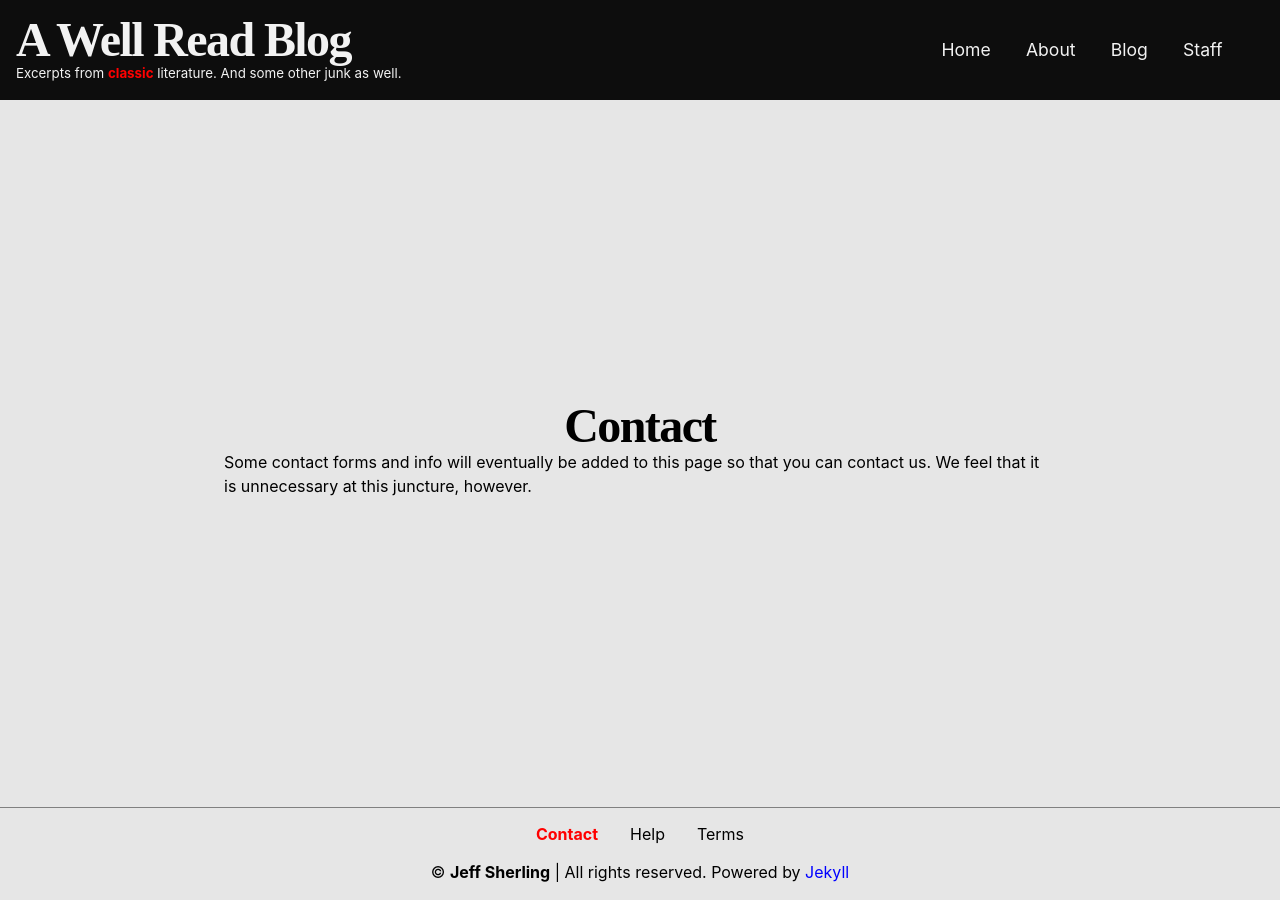
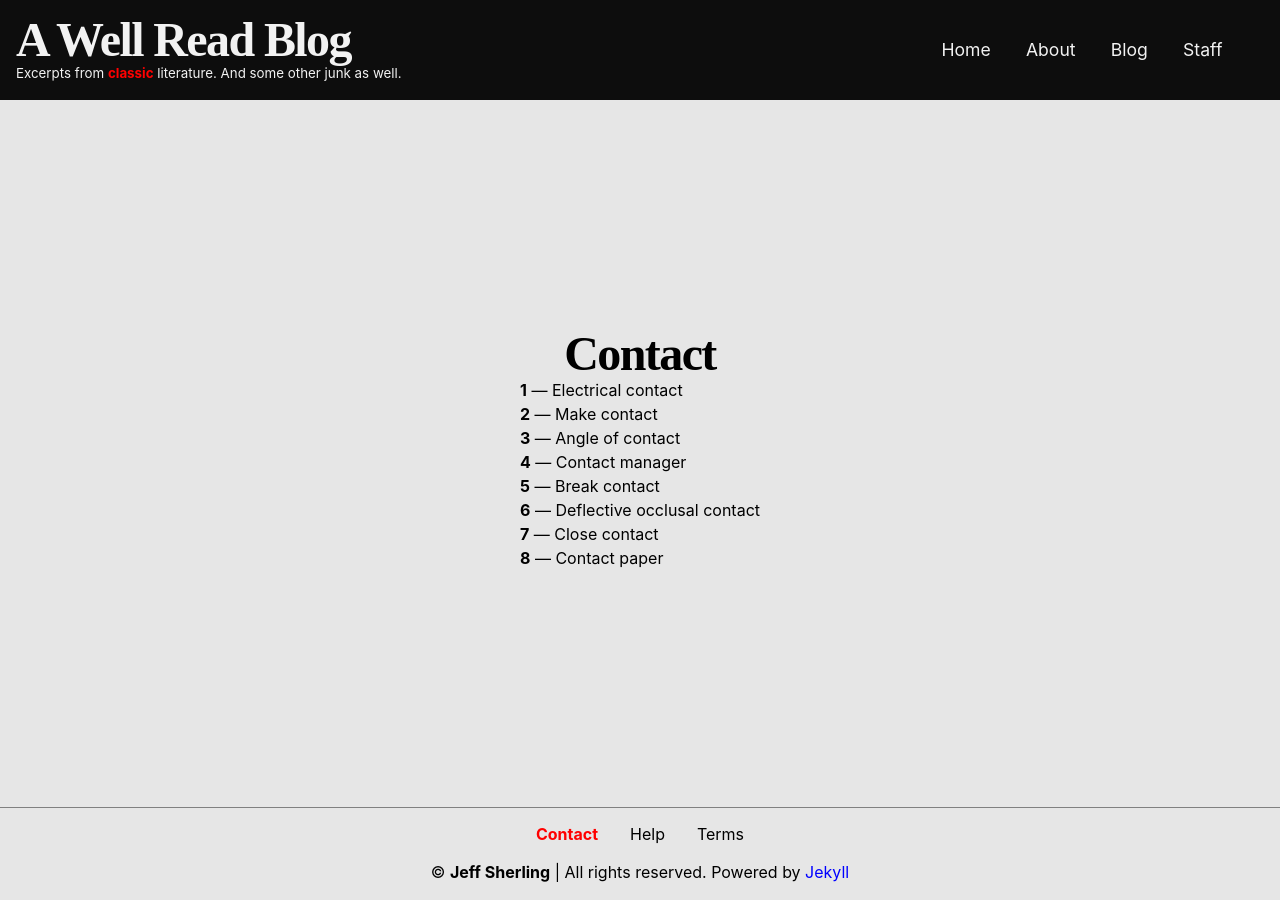
Before and after one commit to jsherling/classic-blog, a Jekyll site: the page built from contact.md, in a window 1280 px wide. Built offline with Jekyll 4.4.1, drawn with Linux system fonts in a browser that asks for light colours.

Commit message:
Update static pages and base SCSS

```diff
--- a/_sass/style/_base.scss
+++ b/_sass/style/_base.scss
@@ -80,6 +80,10 @@ a:active {
   font-weight: bold;
 }
 
+.left {
+  text-align: left;
+}
+
 @media screen and (max-width: 640px) {
   font-size: 62.5%;
   max-width: 95vw;
--- a/contact.md
+++ b/contact.md
@@ -3,5 +3,11 @@ layout: default
 ---
 # Contact
 
-Some contact forms and info will eventually be added to this page so that you
-can contact us. We feel that it is unnecessary at this juncture, however.
+**1** &mdash; Electrical contact
+**2** &mdash; Make contact
+**3** &mdash; Angle of contact
+**4** &mdash; Contact manager
+**5** &mdash; Break contact
+**6** &mdash; Deflective occlusal contact
+**7** &mdash; Close contact
+**8** &mdash; Contact paper
```
Also changed, not shown: about.md (+9 -11 lines), help.md (+1 -1 lines), index.md (+2 -1 lines), terms.md (added, +14 -0 lines).
